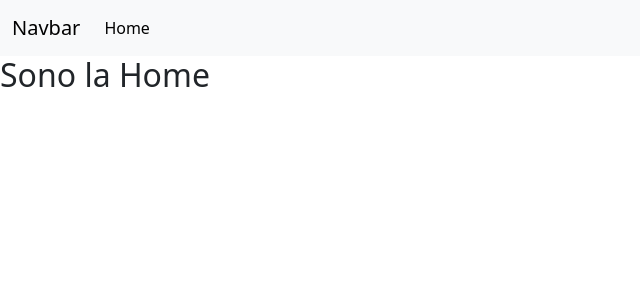
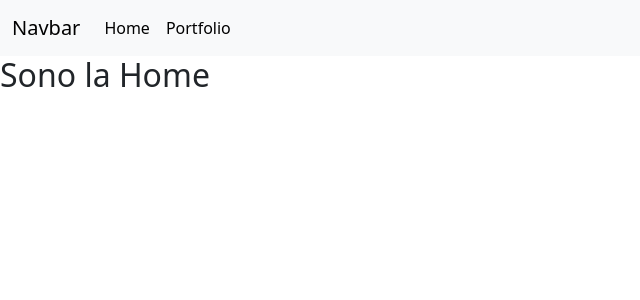
Before and after one commit to MonicaSerraWebDeveloper/vite-boolfolio, a Vue app: page / in a window 1280 px wide. Shown: the top 300 px of the page, without its empty margins (0-640 px from the left). Built offline with nearby package versions, Linux system fonts and the light colour scheme.

Commit message:
fix: changed the portfolio page using the existing file called "PortfolioCard"

```diff
--- a/src/App.vue
+++ b/src/App.vue
@@ -1,11 +1,9 @@
 <script>
 
-    import PortfolioCard from './components/PortfolioCard.vue';
     import AppHeader from './components/AppHeader.vue';
 
     export default {
         components: {
-            PortfolioCard,
             AppHeader
         }
     }
--- a/src/components/AppHeader.vue
+++ b/src/components/AppHeader.vue
@@ -17,7 +17,10 @@
             <div class="collapse navbar-collapse" id="navbarNav">
                 <ul class="navbar-nav">
                     <li class="nav-item">
-                        <a class="nav-link active" aria-current="page" href="#">Home</a>
+                        <router-link :to="{ name: 'home' }" class="nav-link active">Home</router-link>
+                    </li>
+                    <li class="nav-item">
+                        <router-link :to="{ name: 'portfolio' }" class="nav-link active">Portfolio</router-link>
                     </li>
                 </ul>
             </div>
--- a/src/pages/AppPortfolio.vue
+++ /dev/null
@@ -1,13 +0,0 @@
-<script>
-
-    export default {
-        name: 'AppPortfolio'
-    }
-
-</script>
-
-<template>
-
-    <h2>Sono il portfolio</h2>
-
-</template>
--- a/src/components/PortfolioCard.vue
+++ b/src/pages/PortfolioCard.vue
@@ -1,6 +1,6 @@
 <script>
     import axios from 'axios';
-    import SinglePortfolio from './SinglePortfolio.vue';
+    import SinglePortfolio from '../components/SinglePortfolio.vue';
 
     export default {
         name: 'PortfolioCard',
--- a/src/router.js
+++ b/src/router.js
@@ -1,7 +1,7 @@
 import { createRouter, createWebHistory } from 'vue-router';
 
 import AppHome from './pages/AppHome.vue';
-import AppPortfolio from './pages/AppPortfolio.vue';
+import PortfolioCard from './pages/PortfolioCard.vue';
 
 const router = createRouter ({
     history: createWebHistory(),
@@ -14,7 +14,7 @@ const router = createRouter ({
         {
             path: '/portfolio',
             name: 'portfolio',
-            component: AppPortfolio
+            component: PortfolioCard
         }
 
     ]
```
